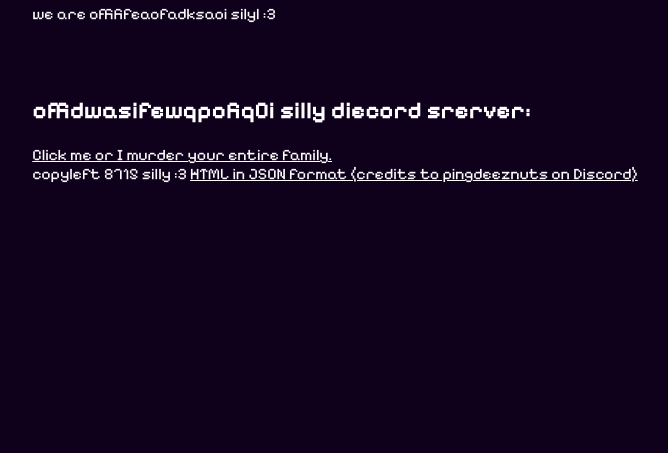
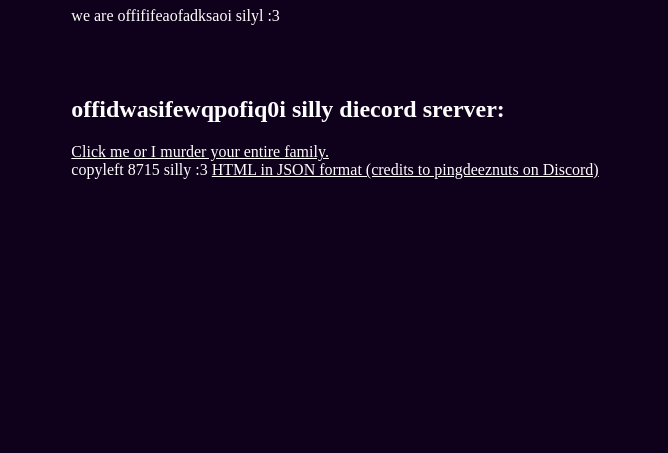
Before and after one commit to super-1-nova/super-1-nova.github.io, a plain HTML site: page index.html in a window 1280 px wide. Shown: the part 355-808 px from the top of the page, without its empty margins (305-973 px from the left). Drawn offline with Linux system fonts and the light colour scheme.

Commit message:
Update hell.css

```diff
--- a/hell.css
+++ b/hell.css
@@ -1,7 +1,12 @@
 @import url("https://fonts.googleapis.com/css2?family=Pixelify+Sans:wght@400..700&display=swap");
 
+@font-face {
+  font-family: 'Papyrus';
+  src: url('./papyrus.ttf') format('ttf');
+}
+
 * {
-  font-family: "Pixelify Sans";
+  font-family: "Papyrus";
   color: #fff;
 }
 html,
```
